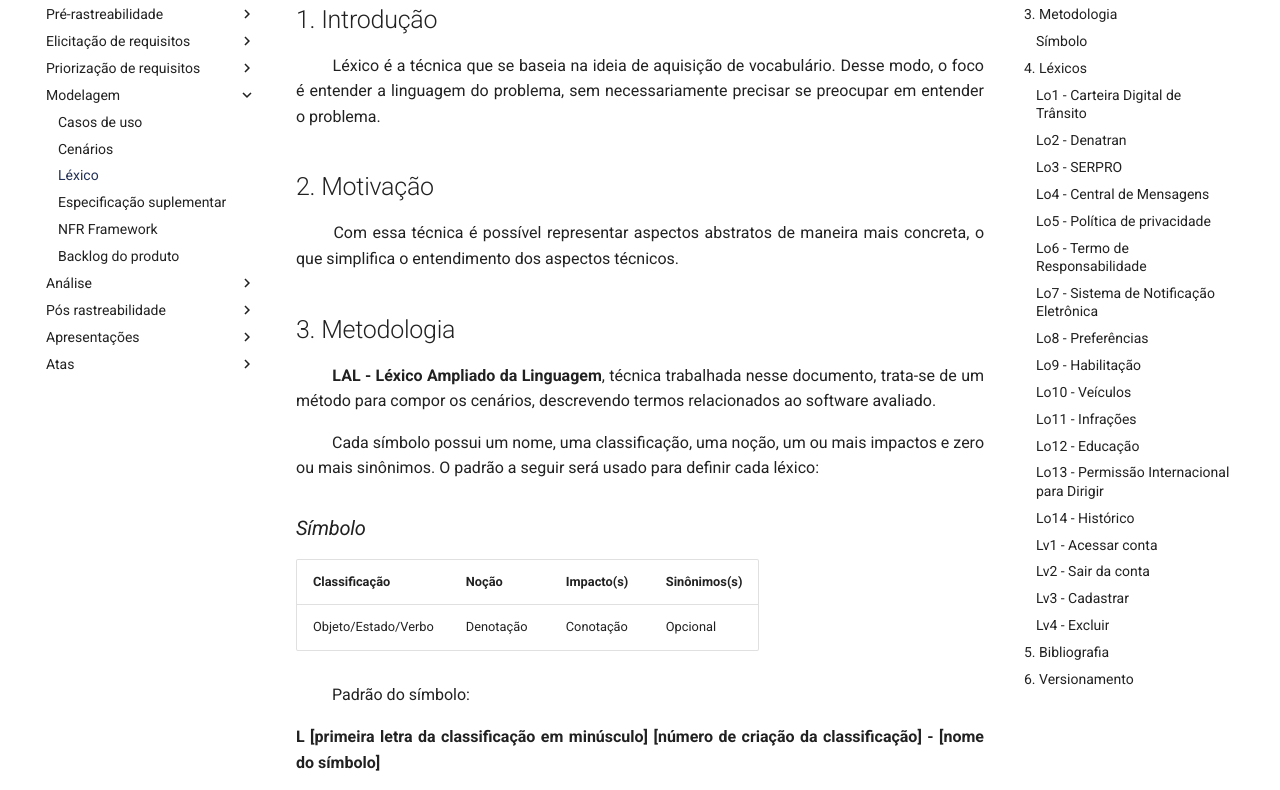
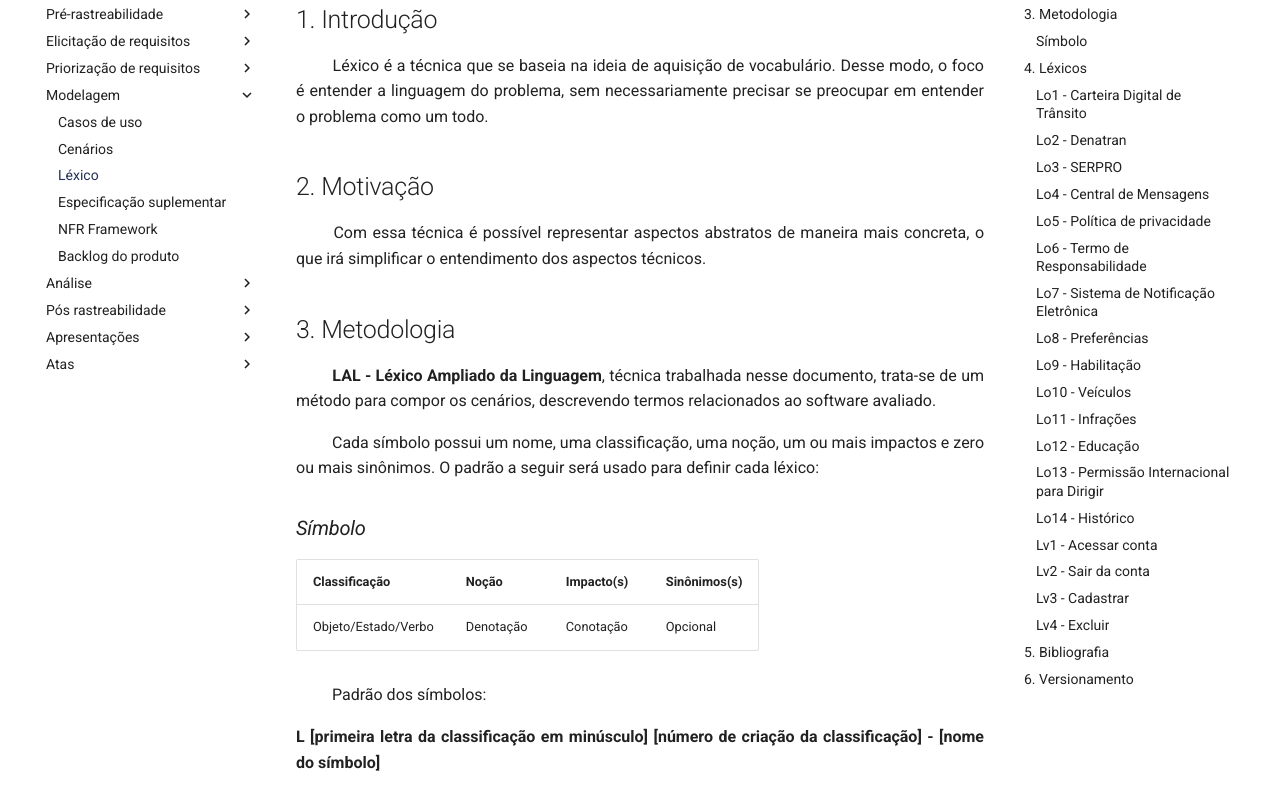
Before and after one commit to sergiosacj/2020.2-CarteiraDigitalTransito, an MkDocs documentation site: the page built from docs/modelagem/lexico.md, in a window 1280 px wide and 1400 px high. Shown: the part 178-968 px from the top of the window. Built offline with MkDocs 1.6.1 and Material for MkDocs 9.7.7, drawn with Linux system fonts in a browser that asks for light colours; comment, search, counter and statistics services are not loaded.

Commit message:
(#44) Refinando descrições iniciais sobre léxicos

```diff
--- a/docs/modelagem/lexico.md
+++ b/docs/modelagem/lexico.md
@@ -4,12 +4,12 @@
 
 &emsp;&emsp; Léxico é a técnica que se baseia na ideia de aquisição de
 vocabulário. Desse modo, o foco é entender a linguagem do problema, sem
-necessariamente precisar se preocupar em entender o problema.
+necessariamente precisar se preocupar em entender o problema como um todo.
 
 ## 2. Motivação
 
 &emsp;&emsp; Com essa técnica é possível representar aspectos abstratos de
-maneira mais concreta, o que simplifica o entendimento dos aspectos técnicos.
+maneira mais concreta, o que irá simplificar o entendimento dos aspectos técnicos.
 
 ## 3. Metodologia
 
@@ -27,7 +27,7 @@ definir cada léxico:
 | ------------- | ----- | ------- | --------- |
 | Objeto/Estado/Verbo | Denotação | Conotação | Opcional |
 
-&emsp;&emsp; Padrão do símbolo:
+&emsp;&emsp; Padrão dos símbolos:
 
 **L [primeira letra da classificação em minúsculo] [número de criação da classificação] - [nome do símbolo]**
 
```
